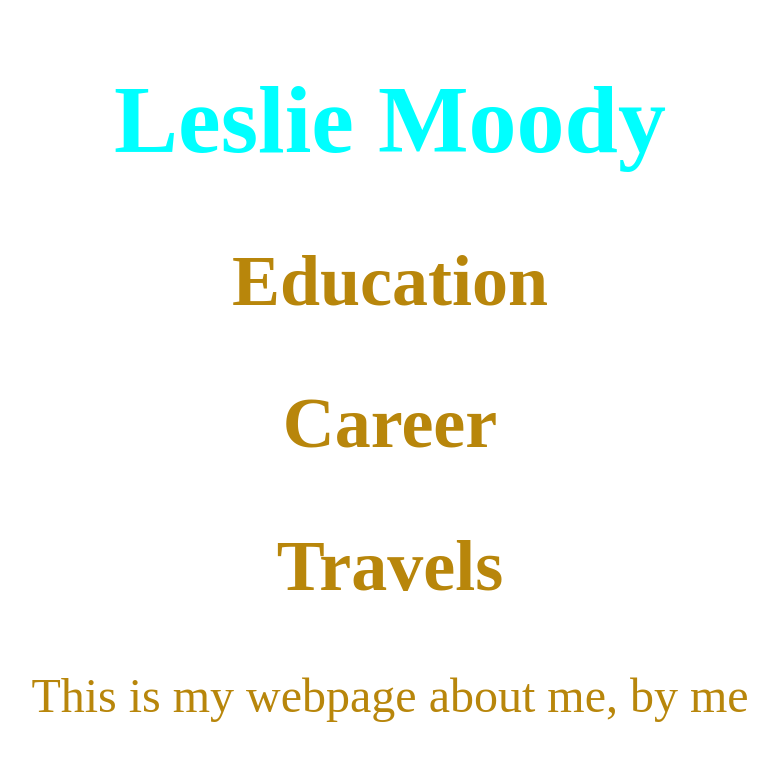
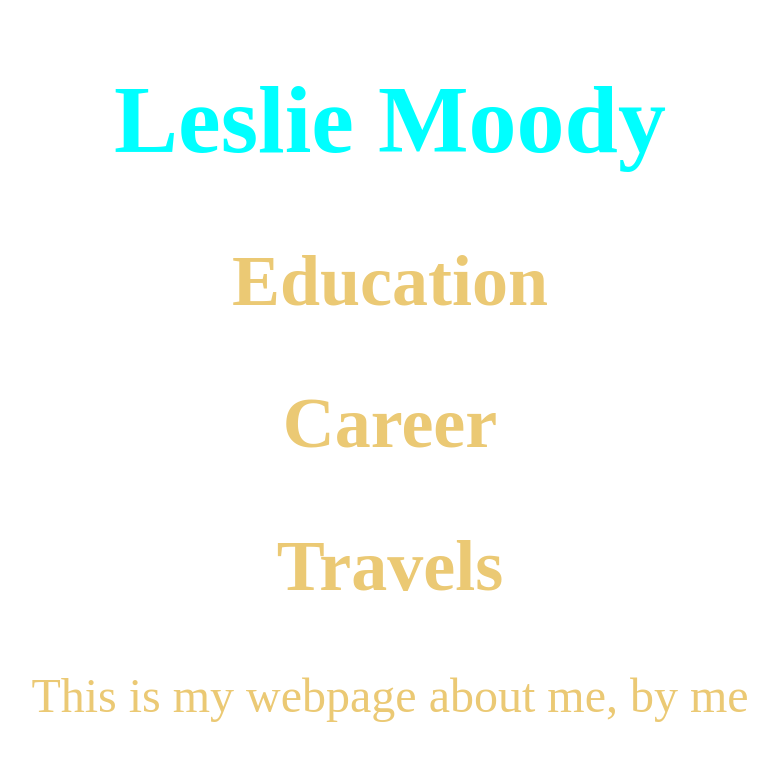
Before and after one commit to Lesliemm78/resume-website, a plain HTML site: page index.html in a window 1280 px wide. Shown: the whole page, without its empty margins (250-1028 px from the left). Drawn offline with Linux system fonts and the light colour scheme.

Commit message:
ch-changes

```diff
--- a/index.html
+++ b/index.html
@@ -2,7 +2,7 @@
 <html>
     <style>
         body {
-            color:darkgoldenrod;
+            color:rgb(235, 201, 116);
             text-align: center;
             font-size: 48px;
 
```
